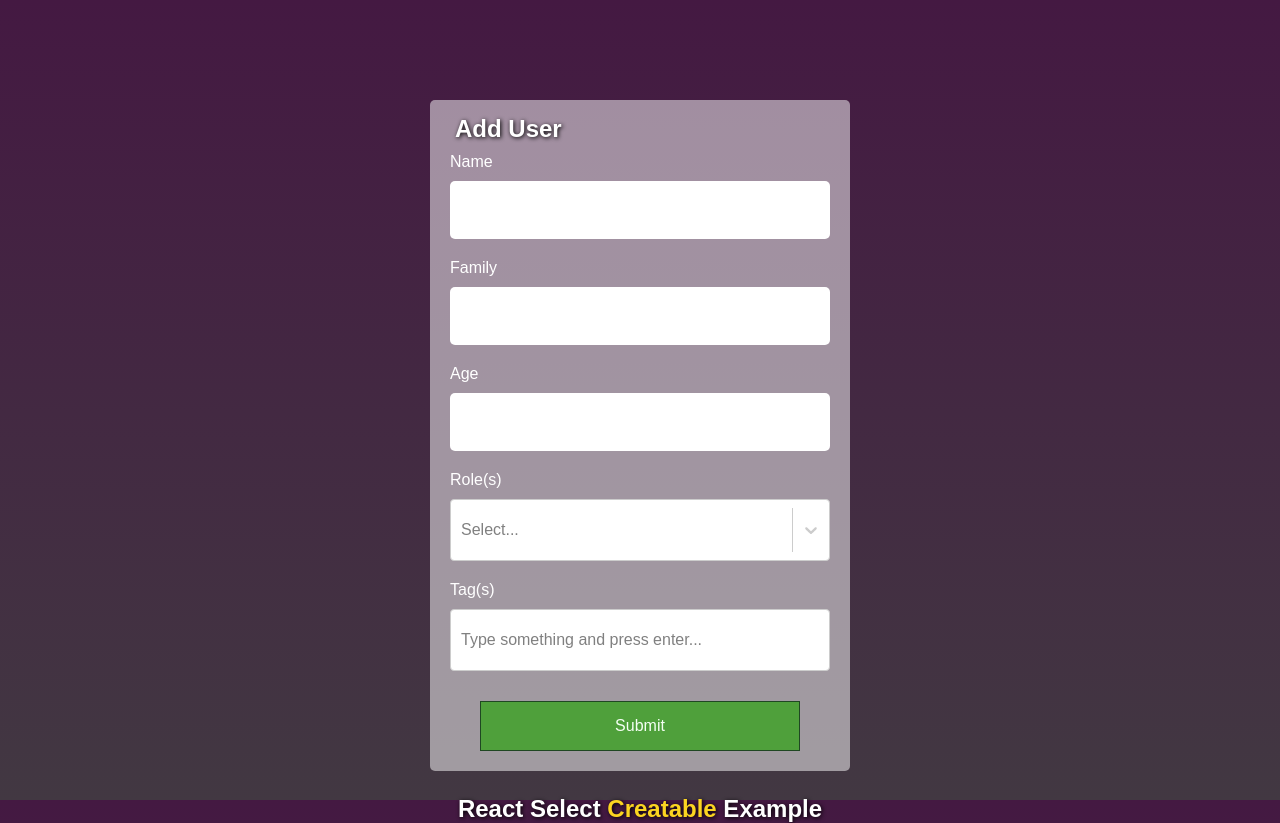
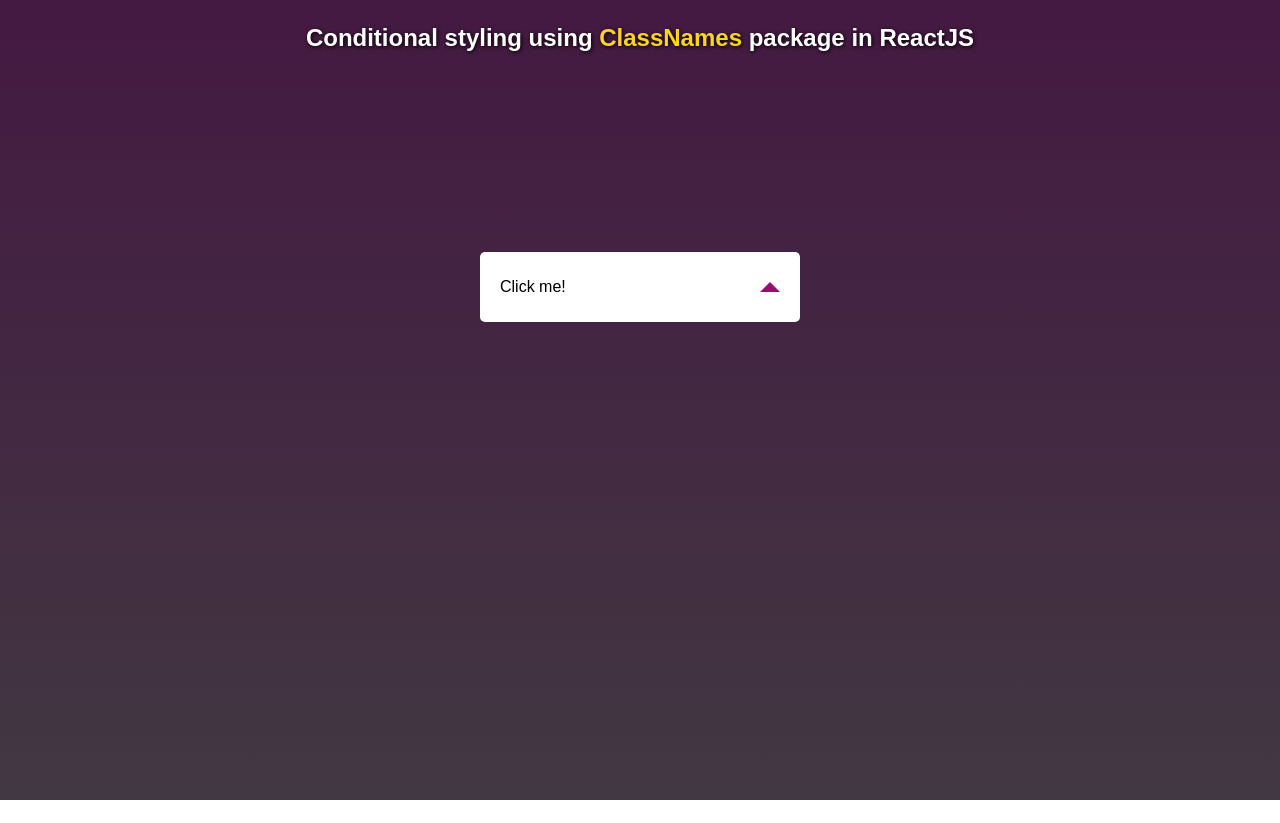
Before and after one commit to mdeveloper20/reactReminder, a React (Create React App) app: page / in a window 1280 px wide. After the commit the page ends 800 px from the top, so only its background shows below. Built offline with nearby package versions, Linux system fonts and the light colour scheme; the HTML template or start-up script is replaced by a standard one.

Commit message:
project implemented.

```diff
--- a/package.json
+++ b/package.json
@@ -3,11 +3,10 @@
   "version": "0.1.0",
   "private": true,
   "dependencies": {
+    "classnames": "^2.2.6",
     "react": "^16.12.0",
     "react-dom": "^16.12.0",
-    "react-scripts": "3.2.0",
-    "react-select": "^3.0.8",
-    "redux-thunk": "^2.3.0"
+    "react-scripts": "3.2.0"
   },
   "scripts": {
     "start": "react-scripts start",
--- a/src/App.css
+++ b/src/App.css
@@ -25,3 +25,50 @@
   color: rgb(252, 212, 33);
 
 }
+.arrow-up {
+  width: 0;
+  height: 0;
+  border-left: 10px solid transparent;
+  border-right: 10px solid transparent;
+  border-bottom: 10px solid rgb(151, 15, 110);
+}
+
+.arrow-down {
+  width: 0;
+  height: 0;
+  border-left: 10px solid transparent;
+  border-right: 10px solid transparent;
+
+  border-top: 10px solid rgb(151, 15, 110);
+}
+
+.box{
+  background-color: white;
+  color: black;
+  width: 300px;
+  margin-top: 200px;
+  padding: 10px;
+  border-radius: 5px;
+}
+
+.box .title{
+  display: flex;
+  justify-content: space-between;
+  align-items: center;
+  padding:0 10px;
+  cursor: pointer;
+}
+
+.box .description{
+  color:gray;
+  display: none;
+  border-top: 1px dotted black;
+  padding-top: 10px;
+}
+.box .description-active{
+  display: block;
+}
+
+.box .green-active{
+  background-color: greenyellow;
+}
--- a/src/App.js
+++ b/src/App.js
@@ -1,13 +1,24 @@
-import React from 'react'
+import React, { useState } from 'react'
+import classNames from 'classnames'
 import './App.css'
-import Register from './Register/Register'
 
 function App () {
+  const [isOpen, setIsOpen] = useState(false)
+
+  const onClickHeader = () => {
+    setIsOpen(!isOpen)
+  }
   return (
     <div className='app'>
-      <Register/>
-      <h3>React Select <b>Creatable</b> Example</h3>
+      <h3>Conditional styling using <b>ClassNames</b> package in ReactJS</h3>
 
+      <div className='box'>
+        <p onClick={onClickHeader} className="title">Click me! <i className="arrow-up"></i></p>
+
+        <div className={classNames('description', { 'description-active': isOpen, 'green-active': isOpen })}>
+        Lorem Ipsum is simply dummy text of the printing and typesetting industry. Lorem Ipsum has been the industry's standard dummy text ever since the 1500s, when an unknown printer took a galley of type and scrambled it to make a type specimen book. It has survived not only five centuries, but also the leap into electronic typesetting, remaining essentially unchanged. It was popularised in the 1960s with the release of Letraset sheets containing Lorem Ipsum passages, and more recently with desktop publishing software like Aldus PageMaker including versions of Lorem Ipsum.
+        </div>
+      </div>
     </div>
   )
 }
--- a/src/Register/Register.js
+++ /dev/null
@@ -1,120 +0,0 @@
-import React, { useState } from 'react'
-import './register.css'
-import Creatable from 'react-select/creatable'
-
-const roles = [
-  { label: 'admin', value: 1 },
-  { label: 'student', value: 2 },
-  { label: 'tutor', value: 3 },
-  { label: 'guardian', value: 4 }
-]
-
-const customStyles = {
-  option: (provided, state) => ({
-    ...provided,
-    borderBottom: '1px dotted pink',
-    color: state.isSelected ? 'red' : 'blue',
-    padding: 20
-  })
-}
-
-const Register = props => {
-  const [name, setName] = useState('')
-  const [family, setFamily] = useState('')
-  const [age, setAge] = useState('')
-  const [roleValue, setRoleValue] = useState('')
-  const [tagInputValue, setTagInputValue] = useState('')
-  const [tagValue, setTagValue] = useState('')
-
-  const handleChange = (field, value) => {
-    switch (field) {
-      case 'roles':
-        setRoleValue(value)
-        break
-
-      default:
-        break
-    }
-  }
-
-  const handleKeyDown = event => {
-    if (!tagInputValue) return
-    switch (event.key) {
-      case 'Enter':
-      case 'Tab':
-        setTagValue([...tagValue, createOption(tagInputValue)])
-        setTagInputValue('')
-
-        event.preventDefault()
-        break
-
-      default:
-        break
-    }
-  }
-
-  const createOption = label => ({
-    label,
-    value: label
-  })
-
-  const handleInputChange = (value) => {
-    setTagInputValue(value)
-  }
-  return (
-    <div className='container'>
-      <h3>Add User</h3>
-      <div className='register-form'>
-        <div className='input'>
-          <label>Name</label>
-          <input type='text' value={name} onChange={(event) => setName(event.target.value)} />
-        </div>
-        <div className='input'>
-          <label>Family</label>
-          <input type='text' value={family} onChange={(event) => setFamily(event.target.value)} />
-        </div>
-        <div className='input'>
-          <label>Age</label>
-          <input type='text' value={age} onChange={(event) => setAge(event.target.value)} />
-        </div>
-
-        <div className='input'>
-          <label>Role(s)</label>
-          <Creatable
-            isClearable
-            isMulti
-            onChange={(value) => handleChange('roles', value)}
-            options={roles}
-            value={roleValue}
-            styles={customStyles}
-          />
-        </div>
-
-        <div className='input'>
-          <label>Tag(s)</label>
-          <Creatable
-            isClearable
-            isMulti
-            components={
-              { DropdownIndicator: null }
-            }
-            inputValue={tagInputValue}
-            menuIsOpen={false}
-            onChange={(value) => handleChange('tags', value)}
-            placeholder='Type something and press enter...'
-            onKeyDown={handleKeyDown}
-            onInputChange={handleInputChange}
-            value={tagValue}
-          />
-        </div>
-
-        <div className='buttons'>
-          <button>Submit</button>
-        </div>
-      </div>
-    </div>
-
-  )
-}
-
-export default Register
--- a/src/Register/register.css
+++ /dev/null
@@ -1,54 +0,0 @@
-
-.container{
-    width: 400px;
-    border-radius: 5px;
-    padding: 0 10px;
-    background-color: rgba(255, 255, 255, 0.5);
-    margin-top: 100px;
-}
-
-.container h3{
-    color:rgb(255, 255, 255);
-    font-size: 1.5rem;
-    margin-top: 15px;
-    margin-left: 15px;
-}
-.container form{
-    width: 400px;
-    border-radius: 20px;
-}
-
-.container .input{
-    display: flex;
-    flex-direction: column;
-    padding: 10px;
-}
-
-.container .input label{
-    margin-bottom: 10px;
-}
-.container input[type=text]{
-    height: 48px;
-    border-radius: 5px;
-    border: none;
-    padding: 5px 10px;
-    font-size: 1rem;
-}
-
-.container .buttons{
-    text-align: center;
-}
-
-.container .buttons button{
-    width: 80%;
-    padding: 15px 10px;
-    background-color: rgb(79, 160, 59);
-    border: 1px solid rgb(31, 71, 34);
-    margin:20px 0;
-    color: rgb(245, 255, 244);
-    font-size: 1rem;
-}
-
-.container .buttons button:hover{
-    background-color: rgb(54, 153, 30);
-}
```
Also changed, not shown: 1 other file (tests, documents, lock files or other folders).
